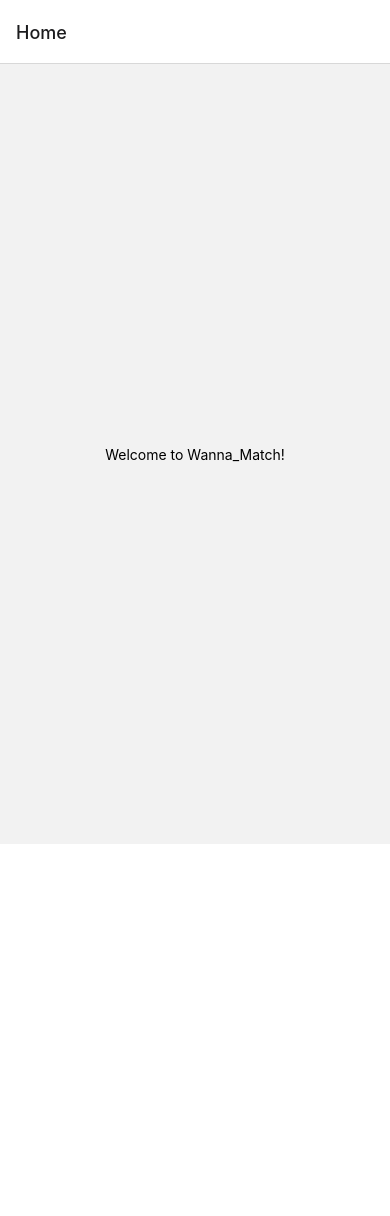
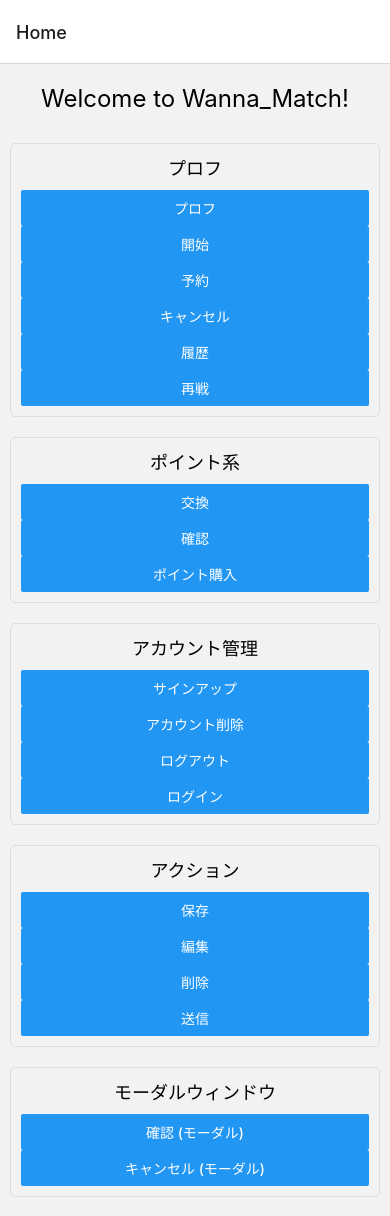
Before and after one commit to kakubakudan/Wanna_Match, a React Native app: screen /Home in a window 390 px wide. Shown: the top 1216 px of the page. Before the commit the page ends 844 px from the top, so only its background shows below. Built offline with nearby package versions, Linux system fonts and the light colour scheme.

Commit message:
パッケージjsonなど

```diff
--- a/package.json
+++ b/package.json
@@ -2,7 +2,7 @@
   "name": "wanna_match",
   "version": "1.0.0",
   "main": "expo/AppEntry.js",
-  "type": "module",
+  "type": "commonjs",
   "scripts": {
     "start": "expo start",
     "android": "expo start --android",
@@ -24,7 +24,9 @@
     "react-native-screens": "3.31.1"
   },
   "devDependencies": {
-    "@babel/core": "^7.20.0"
+    "@babel/core": "^7.24.7",
+    "@babel/preset-env": "^7.24.7",
+    "babel-jest": "^29.7.0"
   },
   "private": true
 }
--- a/src/screens/HomeScreen.js
+++ b/src/screens/HomeScreen.js
@@ -1,20 +1,117 @@
 // src/screens/HomeScreen.js
 import React from 'react';
-import { View, Text, StyleSheet } from 'react-native';
+import { View, Text, Button, StyleSheet, ScrollView } from 'react-native';
 
-const HomeScreen = () => {
+const HomeScreen = ({ navigation }) => {
   return (
-    <View style={styles.container}>
-      <Text>Welcome to Wanna_Match!</Text>
-    </View>
+    <ScrollView contentContainerStyle={styles.scrollViewContent} >
+      <Text style={styles.title}>Welcome to Wanna_Match!</Text>
+
+      {/* プロフセクション */}
+      <View style={styles.section}>
+        <Text style={styles.sectionTitle}>プロフ</Text>
+        <Button title="プロフ" onPress={() => alert('プロフボタン pressed')} />
+        <Button title="開始" onPress={() => alert('開始ボタン pressed')} />
+        <Button title="予約" onPress={() => alert('予約ボタン pressed')} />
+        <Button title="キャンセル" onPress={() => alert('キャンセルボタン pressed')} />
+        <Button title="履歴" onPress={() => navigation.navigate('MatchHistory')} />
+        <Button title="再戦" onPress={() => alert('再戦ボタン pressed')} />
+      </View>
+
+      {/* ポイント系のセクション */}
+      <View style={styles.section}>
+        <Text style={styles.sectionTitle}>ポイント系</Text>
+        <Button title="交換" onPress={() => alert('交換ボタン pressed')} />
+        <Button title="確認" onPress={() => alert('確認ボタン pressed')} />
+        <Button title="ポイント購入" onPress={() => alert('ポイント購入ボタン pressed')} />
+      </View>
+
+      {/* アカウント管理系のセクション */}
+      <View style={styles.section}>
+        <Text style={styles.sectionTitle}>アカウント管理</Text>
+        <Button title="サインアップ" onPress={() => alert('サインアップボタン pressed')} />
+        <Button title="アカウント削除" onPress={() => alert('アカウント削除ボタン pressed')} />
+        <Button title="ログアウト" onPress={() => alert('ログアウトボタン pressed')} />
+        <Button title="ログイン" onPress={() => alert('ログインボタン pressed')} />
+      </View>
+
+      {/* アクションボタンのセクション */}
+      <View style={styles.section}>
+        <Text style={styles.sectionTitle}>アクション</Text>
+        <Button title="保存" onPress={() => alert('保存ボタン pressed')} />
+        <Button title="編集" onPress={() => alert('編集ボタン pressed')} />
+        <Button title="削除" onPress={() => alert('削除ボタン pressed')} />
+        <Button title="送信" onPress={() => alert('送信ボタン pressed')} />
+      </View>
+
+      {/* モーダルウィンドウのボタンセクション */}
+      <View style={styles.section}>
+        <Text style={styles.sectionTitle}>モーダルウィンドウ</Text>
+        <Button title="確認 (モーダル)" onPress={() => alert('確認ボタン (モーダル) pressed')} />
+        <Button title="キャンセル (モーダル)" onPress={() => alert('キャンセルボタン (モーダル) pressed')} />
+      </View>
+
+      {/* フィルター検索のセクション */}
+      <View style={styles.section}>
+        <Text style={styles.sectionTitle}>フィルター検索</Text>
+        <Button title="検索" onPress={() => alert('検索ボタン pressed')} />
+        <Button title="フィルター" onPress={() => alert('フィルターボタン pressed')} />
+      </View>
+
+      {/* ソーシャルメディアのセクション */}
+      <View style={styles.section}>
+        <Text style={styles.sectionTitle}>ソーシャルメディア</Text>
+        <Button title="ライバル" onPress={() => alert('ライバルボタン pressed')} />
+        <Button title="ブロック" onPress={() => alert('ブロックボタン pressed')} />
+        <Button title="グループ作成" onPress={() => alert('グループ作成ボタン pressed')} />
+        <Button title="フォロー" onPress={() => alert('フォローボタン pressed')} />
+        <Button title="弟子師匠" onPress={() => alert('弟子師匠ボタン pressed')} />
+        <Button title="ポスト" onPress={() => alert('ポストボタン pressed')} />
+      </View>
+
+      {/* ヘルプとサポートのセクション */}
+      <View style={styles.section}>
+        <Text style={styles.sectionTitle}>ヘルプとサポート</Text>
+        <Button title="ヘルプ" onPress={() => alert('ヘルプボタン pressed')} />
+        <Button title="問い合わせ" onPress={() => alert('問い合わせボタン pressed')} />
+      </View>
+
+      {/* カスタムアクションのセクション */}
+      <View style={styles.section}>
+        <Text style={styles.sectionTitle}>カスタムアクション</Text>
+        <Button title="お気に入り" onPress={() => alert('お気に入りボタン pressed')} />
+        <Button title="共有" onPress={() => alert('共有ボタン pressed')} />
+        <Button title="通知" onPress={() => alert('通知ボタン pressed')} />
+        <Button title="噂" onPress={() => alert('噂ボタン pressed')} />
+      </View>
+    </ScrollView>
   );
 };
 
 const styles = StyleSheet.create({
   container: {
     flex: 1,
-    justifyContent: 'center',
-    alignItems: 'center',
+    paddingBottom: 20,
+  },
+  scrollViewContent: {
+    flexGrow: 1,
+  },
+  title: {
+    fontSize: 24,
+    textAlign: 'center',
+    margin: 20,
+  },
+  section: {
+    margin: 10,
+    padding: 10,
+    borderWidth: 1,
+    borderColor: '#ddd',
+    borderRadius: 5,
+  },
+  sectionTitle: {
+    fontSize: 18,
+    marginBottom: 10,
+    textAlign: 'center',
   },
 });
 
```
Also changed, not shown: 1 other file (tests, documents, lock files or other folders).
